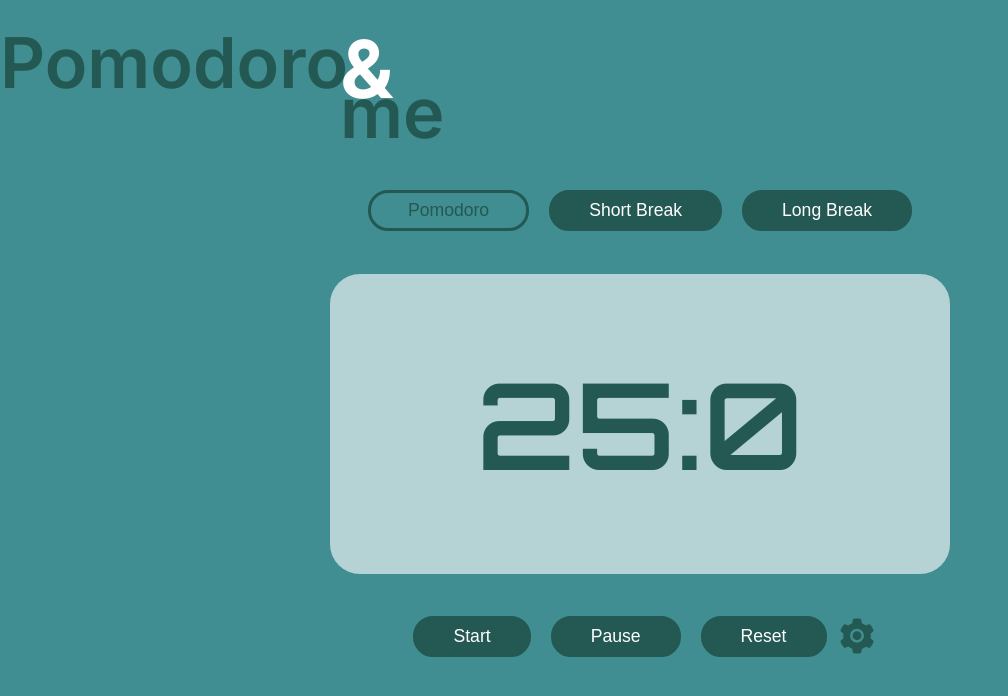
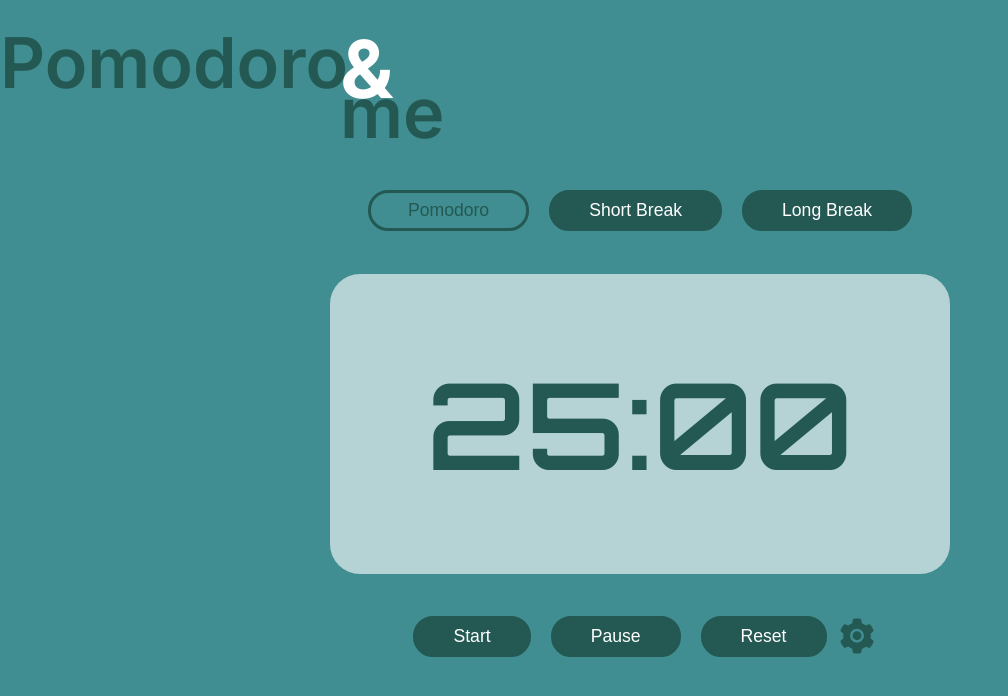
Before and after one commit to Shivangi020/Pomodoro-me, a React (Create React App) app: page / in a window 1280 px wide. Shown: the top 696 px of the page, without its empty margins (0-1008 px from the left). Built offline with nearby package versions, Linux system fonts and the light colour scheme.

Commit message:
Implemented timer basic function

```diff
--- a/src/Components/FooterButton.jsx
+++ b/src/Components/FooterButton.jsx
@@ -4,14 +4,22 @@ import {AiFillSetting} from 'react-icons/ai'
 import { ModalContext } from '../Context/GlobalState'
 
 
-function FooterButton() {
+
+function FooterButton({StartTimer,interval,StopTimer}) {
   const {openModal} = useContext(ModalContext)
+  const {hours,minutes} = interval
+
+ const timerAction = ()=>{
+      StartTimer(hours,minutes)
+ }
+
+
 
 
   return (
     <div className='footer-button' >
-    <ActionButton tag='Start'/>
-    <ActionButton tag='Pause'/>
+    <ActionButton tag='Start' btnAction={timerAction}/>
+    <ActionButton tag='Pause' btnAction={StopTimer}/>
     <ActionButton tag='Reset'/>
     <AiFillSetting className='setting-btn' onClick={()=>openModal()}/>
 </div>
--- a/src/Components/HeaderButton.jsx
+++ b/src/Components/HeaderButton.jsx
@@ -1,10 +1,10 @@
 import React, { useContext, useState} from 'react'
 import ActionButton from './Button'
 import { GlobalContext } from '../Context/GlobalState'
-import { setTime } from '../Context/Functions'
 
-function HeaderButton() {
-  const {setCurrentinterval,timer} = useContext(GlobalContext)
+
+function HeaderButton({SetTimerByButton}) {
+  const {timer} = useContext(GlobalContext)
   const {pomodoro, short_break, long_break} = timer
   const [activeButtonTag ,setActiveButtonTag] = useState('Pomodoro')
   const HeaderButtonData = [
@@ -13,13 +13,8 @@ function HeaderButton() {
     { tag: 'Long Break', time: long_break },
   ]
 
-
-
-
   const createTimerAction = (time,tag) => () => {
-    const {hours,minutes} = setTime(time)
-    const interval = {hours,minutes}
-    setCurrentinterval(interval)
+    SetTimerByButton(time)
     setActiveButtonTag(tag)
   }
 
--- a/src/Components/Main.jsx
+++ b/src/Components/Main.jsx
@@ -1,28 +1,84 @@
-import React ,{useContext,useEffect}from 'react'
+import React ,{useContext,useEffect, useState}from 'react'
 import Header from './Header'
 import HeaderButton from './HeaderButton'
 import TimerWindow from './TimerWindow'
 import FooterButton from './FooterButton'
 import Modal from './Modal'
 import { GlobalContext } from '../Context/GlobalState'
+import { setTime } from '../Context/Functions'
 
 function Main() {
-    const {theme} = useContext(GlobalContext)
+    const {theme,timer} = useContext(GlobalContext)
     const {dark,light} = theme
+    const {pomodoro, short_break, long_break} = timer
+    const [timeRun ,setTimeRun] = useState('')
+    const [interval,setIntervalRun] = useState({hours:0,minutes:25,second:0})
+    let [intervalId,setIntervalId] = useState(null)
 
+
+    function StartTimer(hr,min) {
+      let hours = hr;
+      let minutes = min;
+      let seconds = 0;
+      intervalId = setInterval(frame, 1000);
+      setIntervalId(intervalId)
+      let currentTime = ``
+      function frame() {
+        if (seconds === 0) {
+          if (minutes === 0 && hours === 0) {
+            clearInterval(intervalId);
+            return;
+          }
+          seconds = 59;
+          if (minutes > 0) {
+            minutes--;
+          } else {
+            hours--;
+            minutes = 59;
+          }
+        } else {
+          seconds--;
+        }
+        currentTime = `${hours}:${minutes.toString().padStart(2, '0')}:${seconds.toString().padStart(2, '0')}`;
+        setTimeRun(currentTime)
+      }
+    }
+
+    function SetTimerByButton(min){
+      if(intervalId){
+        clearInterval(intervalId)
+        setIntervalId(null)
+      }
+       const {hours,minutes,second} = setTime(min)
+       setIntervalRun({...interval,hours,minutes,second})
+       setTimeRun(`${hours<1?'':`${hours}:`}${minutes.toString().padStart(2, '0')}:${second.toString().padStart(2, '0')}`)
+       intervalId = null;
+     }
+
+
+    const StopTimer = ()=>{
+      if(intervalId){
+        clearInterval(intervalId)
+        setIntervalId(null)
+      }
+    }
     useEffect(()=>{
       const root = document.documentElement;
       root.style.setProperty('--dark', dark);
       root.style.setProperty('--light', light);
     },[dark,light])
 
+    useEffect(()=>{
+      SetTimerByButton(pomodoro)
+    },[pomodoro, short_break, long_break])
+
   return (
     <div className="main">
     <Header />
     <div className="container">
-      <HeaderButton />
-      <TimerWindow />
-      <FooterButton />
+      <HeaderButton SetTimerByButton={SetTimerByButton}/>
+      <TimerWindow  timeRun={timeRun}/>
+      <FooterButton StartTimer={StartTimer} interval={interval} StopTimer={StopTimer}/>
       <Modal/>
     </div>
   </div>
--- a/src/Components/TimerWindow.jsx
+++ b/src/Components/TimerWindow.jsx
@@ -1,23 +1,11 @@
-import React, { useContext, useEffect} from 'react'
-import { setTime } from '../Context/Functions'
-import { GlobalContext } from '../Context/GlobalState'
+import React from 'react'
 
-function TimerWindow(){
-  const {start_time,timer,setCurrentinterval} = useContext(GlobalContext)
-  const {pomodoro,short_break,long_break} = timer
-  const {hours,minutes,second} = start_time
 
-  useEffect(()=>{
-   const {hours,minutes} = setTime(pomodoro)
-   const interval = {hours,minutes}
-    setCurrentinterval(interval)
-  },[pomodoro,short_break,long_break])
-
+function TimerWindow({timeRun}){
 
   return (
     <div className='timer-window'>
-       <p><span>{hours>0 ? `${hours}:` : ''}</span><span>{minutes}</span>:<span>{second}</span></p>
-
+      <p>{timeRun}</p>
     </div>
   )
 }
--- a/src/Context/AppReducer.js
+++ b/src/Context/AppReducer.js
@@ -12,9 +12,6 @@ const AppReducer = (state, action) => {
         timer: { ...state.timer, pomodoro, short_break, long_break },
       };
 
-      case 'SET_TIME':
-        let {hours , minutes} = action.payload
-        return {...state,start_time:{...state.start_time,minutes:minutes,hours:hours}}
     default:
       return { ...state };
   }
--- a/src/Context/Functions.js
+++ b/src/Context/Functions.js
@@ -1,27 +1,14 @@
 const setTime = (totalMinutes) =>{
     let hours =0;
     let minutes=0;
+    let second = 0
     if(totalMinutes < 60){
        minutes = totalMinutes
     }else{
         hours = Math.floor(totalMinutes / 60);
         minutes = totalMinutes % 60;
     }
-    return ({hours , minutes})
+    return ({hours , minutes,second})
 }
 
-const StartTimer = (totalMinutes) =>{
-    let hours;
-    let minutes;
-    if(totalMinutes < 60){
-       minutes = totalMinutes
-    }else{
-        hours = Math.floor(totalMinutes / 60);
-        minutes = totalMinutes % 60;
-    }
-
-    return {hours , minutes}
-}
-
-
-export {setTime,StartTimer}
+export {setTime}
--- a/src/Context/GlobalState.js
+++ b/src/Context/GlobalState.js
@@ -8,12 +8,6 @@ const initialState = {
     pomodoro: 25,
     long_break: 15,
     short_break: 5,
-  },
-
-  start_time:{
-      minutes:25,
-      hours:0,
-      second:0
   },
 
   theme: {
@@ -61,10 +55,6 @@ const GlobalProvider = ({ children }) => {
   }
 
 
-  const setCurrentinterval = (interval)=>{
-    dispatch({type:'SET_TIME',payload:interval})
-  }
-
 
 
   return (
@@ -72,7 +62,7 @@ const GlobalProvider = ({ children }) => {
       value={{ showModal: modalState.showModal ,translateVar:modalState.translateVar, closeModal, openModal ,translateAction}}
     >
       <GlobalContext.Provider
-        value={{ timer: state.timer, theme: state.theme ,saveChange,start_time:state.start_time,setCurrentinterval}}
+        value={{ timer: state.timer, theme: state.theme ,saveChange}}
       >
         {children}
       </GlobalContext.Provider>
```
